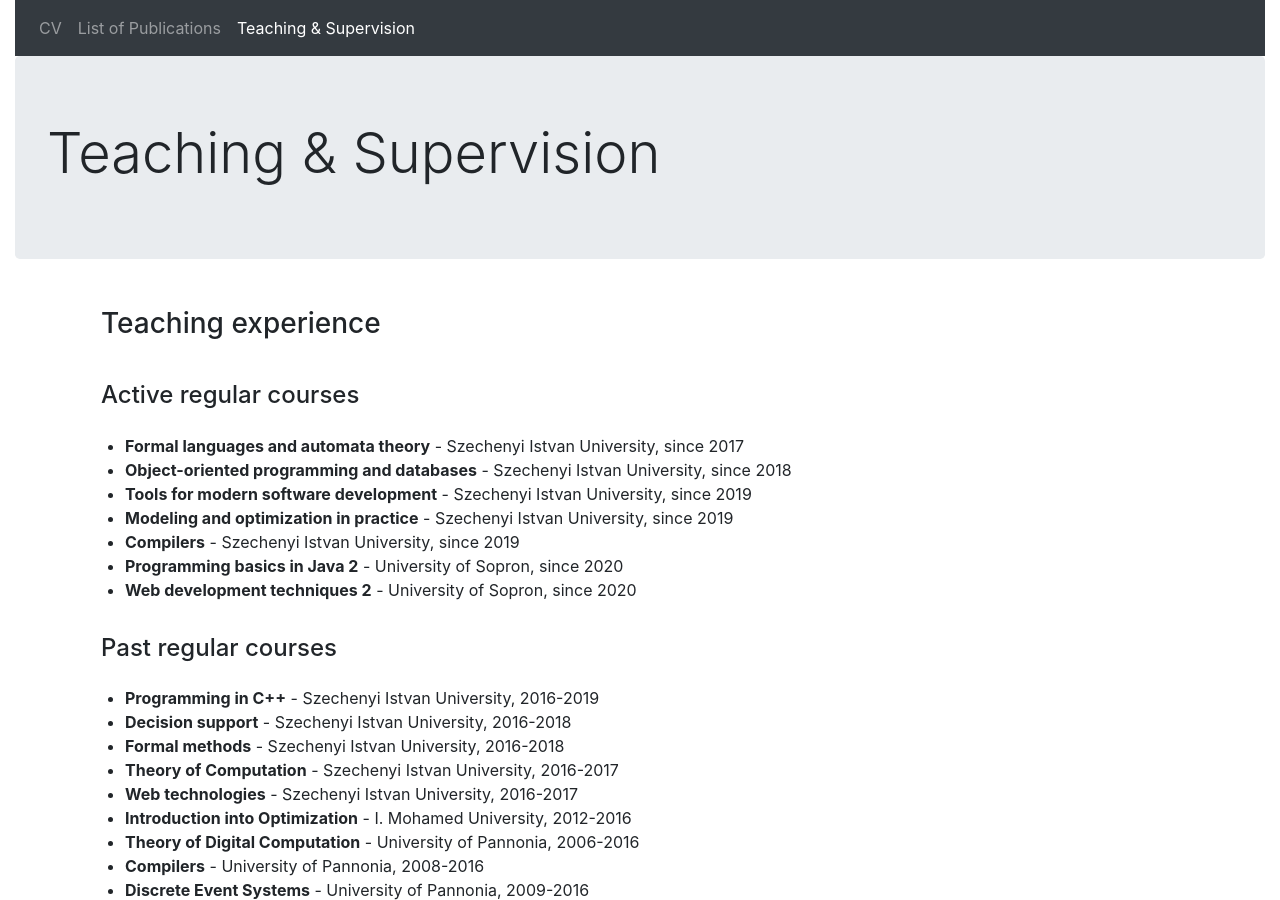
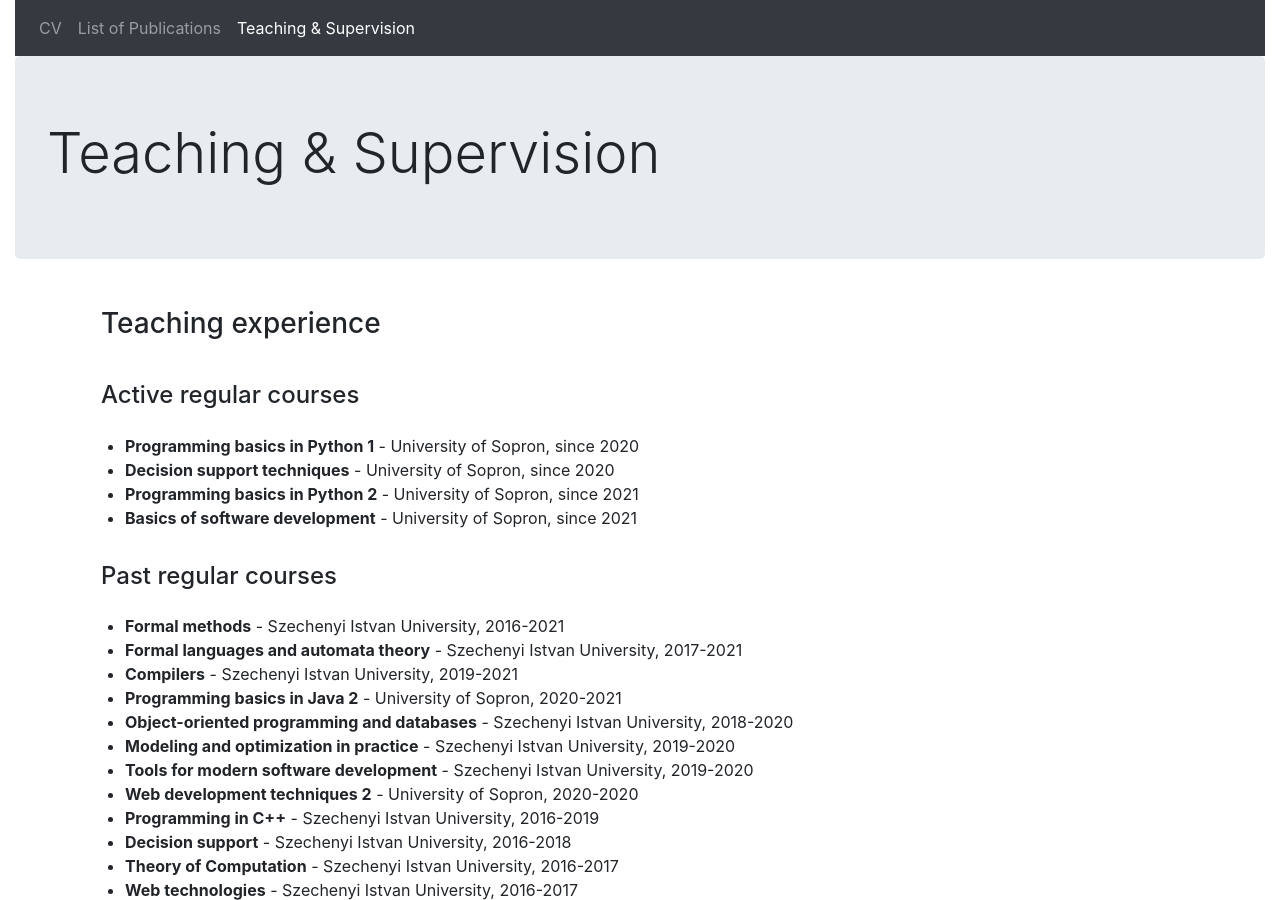
Before and after one commit to hegyhati/hegyhati.github.io, a Jekyll site: the page built from teaching_supervision.html, in a window 1280 px wide and 900 px high. Built offline with Jekyll 4.4.1, drawn with Linux system fonts in a browser that asks for light colours.

Commit message:
Update teaching

```diff
--- a/_data/teaching.yaml
+++ b/_data/teaching.yaml
@@ -1,46 +1,77 @@
 regular:
+
+- course: Programming basics in Python 2
+  university: University of Sopron
+  city: Sopron
+  country: Hungary
+  start: 2021
+
+- course: Basics of software development
+  university: University of Sopron
+  city: Sopron
+  country: Hungary
+  start: 2021
+
+- course: Programming basics in Python 1
+  university: University of Sopron
+  city: Sopron
+  country: Hungary
+  start: 2020
+
+- course: Decision support techniques
+  university: University of Sopron
+  city: Sopron
+  country: Hungary
+  start: 2020
 
 - course: Programming basics in Java 2
   university: University of Sopron
   city: Sopron
   country: Hungary
   start: 2020
+  end: 2021
 
 - course: Web development techniques 2
   university: University of Sopron
   city: Sopron
   country: Hungary
   start: 2020
+  end: 2020
 
 - course: Tools for modern software development
   university: Szechenyi Istvan University
   city: Gyor
   country: Hungary
   start: 2019
+  end: 2020
 
 - course: Modeling and optimization in practice
   university: Szechenyi Istvan University
   city: Gyor
   country: Hungary
   start: 2019
+  end: 2020
 
 - course: Compilers
   university: Szechenyi Istvan University
   city: Gyor
   country: Hungary
   start: 2019
+  end: 2021
 
 - course: Object-oriented programming and databases
   university: Szechenyi Istvan University
   city: Gyor
   country: Hungary
   start: 2018
+  end: 2020
 
 - course: Formal languages and automata theory
   university: Szechenyi Istvan University
   city: Gyor
   country: Hungary
   start: 2017
+  end: 2021
 
 - course: Formal methods
   university: Szechenyi Istvan University
@@ -48,6 +79,7 @@ regular:
   country: Hungary
   start: 2016
   end: 2018
+  end: 2021
 
 - course: Web technologies
   university: Szechenyi Istvan University
```
